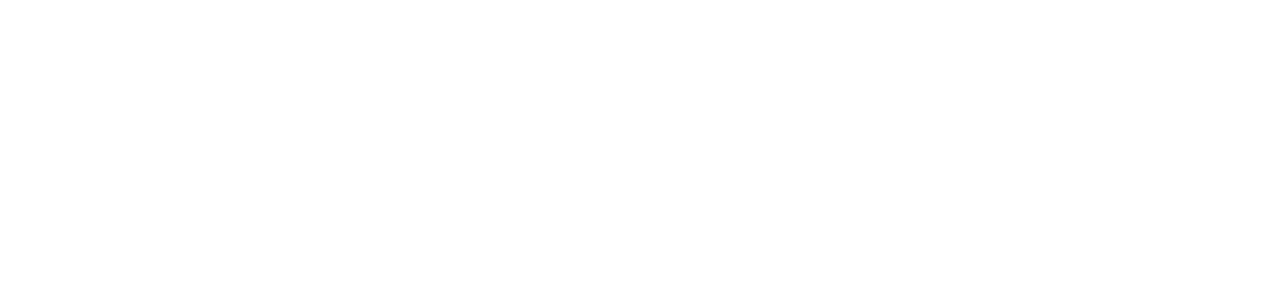
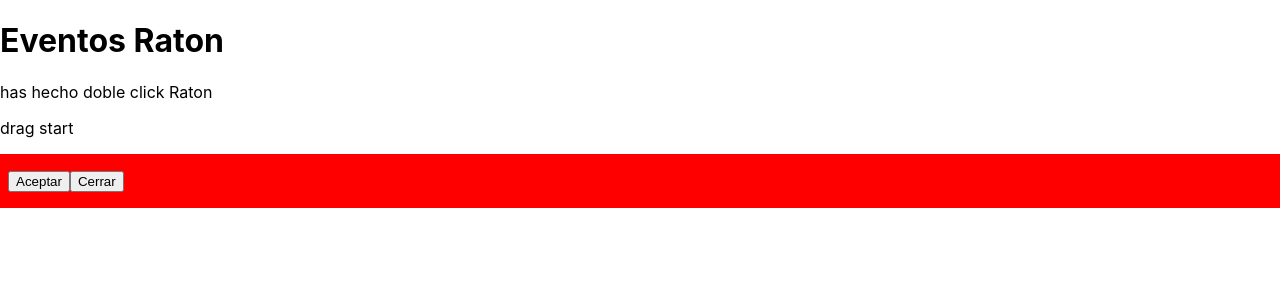
Before and after one commit to marcoslg/react-formacion, a React (Create React App) app: page / in a window 1280 px wide. Shown: the top 300 px of the page. Built offline with nearby package versions, Linux system fonts and the light colour scheme.

Commit message:
eventos raton

```diff
--- a/src/App.tsx
+++ b/src/App.tsx
@@ -2,9 +2,18 @@
 import ComponenteClase from "./components/ComponenteClase";
 
 import "./App.css";
+// import EventosTeclado from "./components/eventos/EventosTeclado";
+import EventosRaton from "./components/eventos/EventosRaton";
+// import IntroEventos from "./components/eventos/IntroEventos";
 
 function App() {
-  return <div></div>;
+  return (
+    <div>
+      {/* <IntroEventos /> */}
+      {/* <EventosTeclado /> */}
+      <EventosRaton />
+    </div>
+  );
 }
 
 export default App;
--- /dev/null
+++ b/src/components/eventos/EventosRaton.tsx
@@ -0,0 +1,28 @@
+import React from "react";
+import Modal from "./Modal";
+
+const EventosRaton = () => {
+  return (
+    <div>
+      <h1 onMouseEnter={() => console.log("raton dentro")}>Eventos Raton</h1>
+      <p onDoubleClick={() => console.log("doble click")}>
+        has hecho doble click Raton
+      </p>
+
+      <p onDragStart={() => console.log("drag start")}>drag start</p>
+
+      <div
+        style={{
+          backgroundColor: "red",
+          color: "white",
+          padding: "1rem 0.5rem",
+        }}
+        onClick={() => console.log("click div")}
+      >
+        <Modal />
+      </div>
+    </div>
+  );
+};
+
+export default EventosRaton;
--- /dev/null
+++ b/src/components/eventos/EventosTeclado.tsx
@@ -0,0 +1,37 @@
+import React, { useRef } from "react";
+
+const EventosTeclado = () => {
+  const frase = "cambiaste un rolex por un casio";
+  const inputREf = useRef<HTMLInputElement>(null);
+  const handleKeyDown = (event: any) => {
+    console.log(event);
+    //switch(event.
+  };
+
+  const handleKeyUp = (event: any) => {
+    // console.log(event);
+    if (event.code == "Enter") {
+      console.log("comprobar");
+      //   if (event.target.value === frase) {
+      if (inputREf.current?.value === frase) {
+        console.log("ok");
+        alert("correcto");
+      } else {
+        alert("no no");
+      }
+    }
+  };
+  return (
+    <div>
+      <p>{frase}</p>
+      <input
+        ref={inputREf}
+        type="text"
+        onKeyDown={handleKeyDown}
+        onKeyUp={handleKeyUp}
+      />
+    </div>
+  );
+};
+
+export default EventosTeclado;
--- /dev/null
+++ b/src/components/eventos/IntroEventos.tsx
@@ -0,0 +1,33 @@
+import React, { useRef, useEffect } from "react";
+
+const IntroEventos = () => {
+  //genera la referencia
+  const auxBtnRef = useRef<HTMLButtonElement | null>(null);
+  const inputREf = useRef<HTMLInputElement | null>(null);
+  useEffect(() => {
+    //añadir el eventlistener
+    const element = auxBtnRef.current;
+    element?.addEventListener("click", () => {
+      console.log("click otro boton");
+    });
+    return () => element?.removeEventListener("click", () => {});
+  }, []);
+
+  const logInputValue = () => {
+    const valor = inputREf.current?.value;
+    console.log("input " + valor);
+  };
+  return (
+    <div>
+      <h1>IntroEventos</h1>
+      <button onClick={() => console.log("click")}>click</button>
+      <button ref={auxBtnRef} id="boton-aux">
+        otro boton
+      </button>
+      <input type="text" ref={inputREf} />
+      <button onClick={logInputValue}>btn buton</button>
+    </div>
+  );
+};
+
+export default IntroEventos;
--- /dev/null
+++ b/src/components/eventos/Modal.tsx
@@ -0,0 +1,17 @@
+import React from "react";
+
+const Modal = () => {
+  const handleClick = (e: React.MouseEvent) => {
+    //para que no se propague al padre
+    e.stopPropagation();
+    console.log("click boton");
+  };
+  return (
+    <div>
+      <button onClick={handleClick}>Aceptar</button>
+      <button onClick={handleClick}>Cerrar</button>
+    </div>
+  );
+};
+
+export default Modal;
```
Also changed, not shown: src/views/Admin.tsx (added, +7 -0 lines), src/views/Contact.tsx (added, +7 -0 lines), src/views/Home.tsx (added, +7 -0 lines), src/views/Login.tsx (added, +7 -0 lines).
